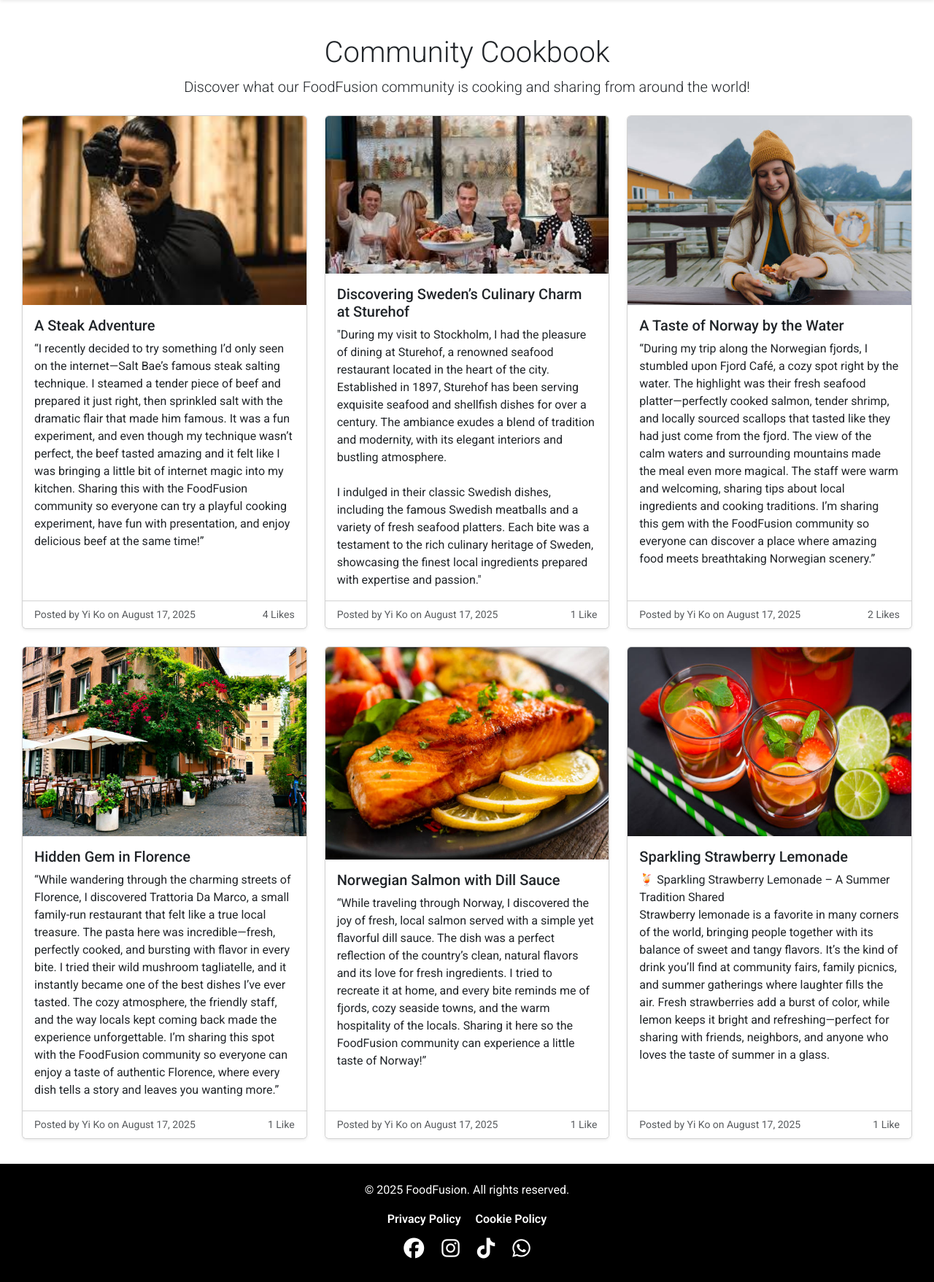
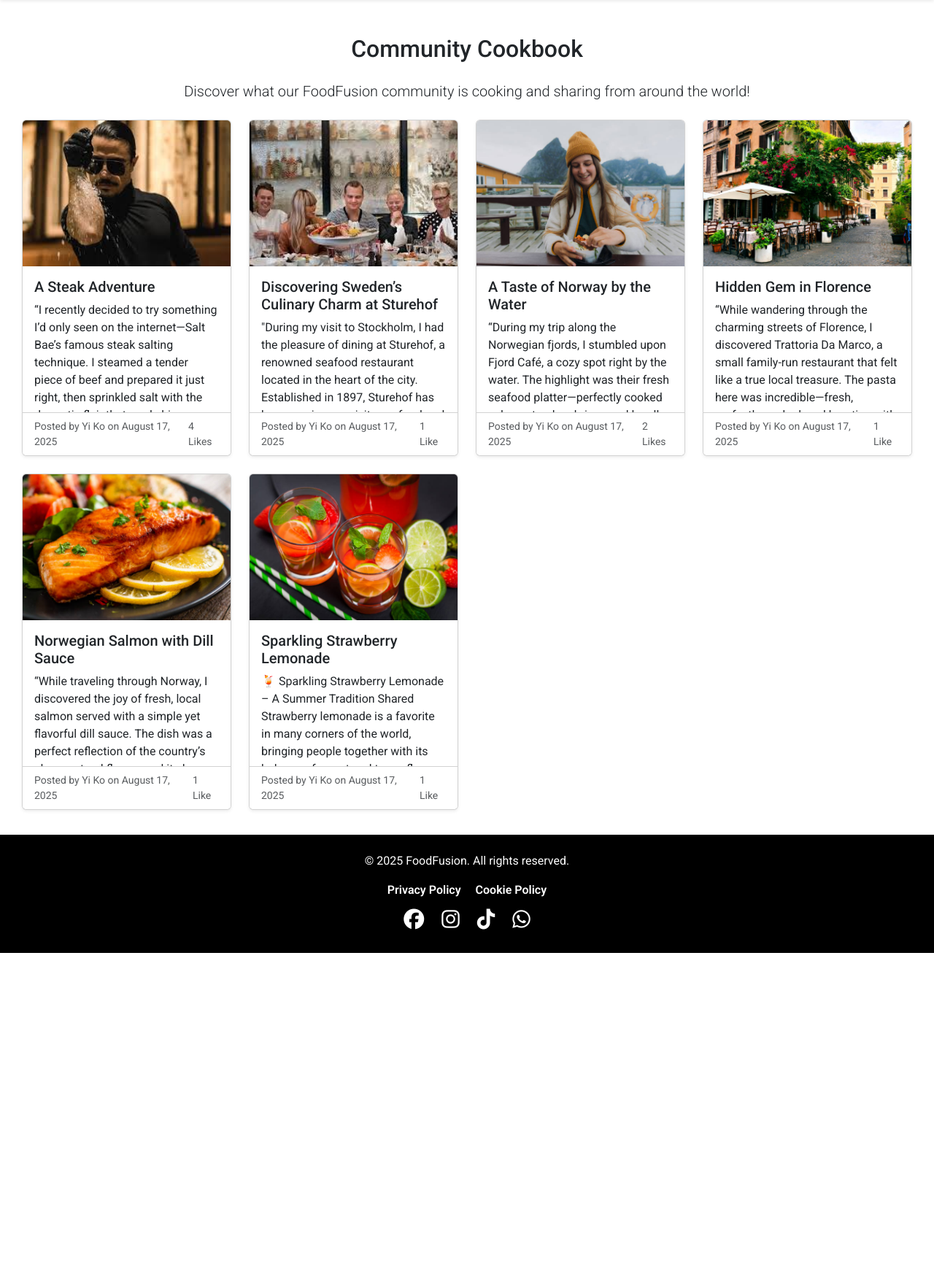
Before and after one commit to suyiko-coding/Food-Fusion, a PHP site: page /food-fusion/community.php in a window 1280 px wide. Shown: the part 62-1819 px from the top of the page at 73% size. After the commit the page ends 1368 px from the top, so only its background shows below. Run offline with PHP 8.4, Linux system fonts and the light colour scheme; data comes from the database, SQL or seed files in the repository; some web fonts are replaced.

Commit message:
fix community layout

```diff
--- a/assets/css/style.css
+++ b/assets/css/style.css
@@ -291,6 +291,16 @@ main {
     min-height: calc(100vh - (76.78px + 162px)) !important;
 }
 
+#community .card-body {
+    height: 200px;
+    overflow: hidden;
+}
+
+#community img {
+    height: 200px;
+    object-fit: cover;
+}
+
 @media (width <= 991px) {
     main {
         margin: 10px 10px;
--- a/community.php
+++ b/community.php
@@ -25,15 +25,15 @@ while ($row = $result->fetch_assoc()) {
 
 <main class="mt-5">
   <section class="text-center mb-4">
-    <h1 class="display-6">Community Cookbook</h1>
+    <h2 class="text-center mb-4">Community Cookbook</h2>
     <p class="lead">Discover what our FoodFusion community is cooking and sharing from around the world!</p>
   </section>
 
   <div class="row" id="community">
     <?php foreach($recipes as $recipe): ?>
-      <div class="col-md-6 col-lg-4 mb-4">
+      <div class="col-md-4 col-sm-6 col-lg-3 mb-4">
         <a href="detail.php?id=<?php echo $recipe['id'] ?>" class="text-decoration-none text-dark">
-          <div class="card h-100 shadow-sm recipe-card">
+          <div class="card shadow-sm recipe-card">
             <?php if (!empty($recipe['image'])): ?>
               <img src="uploads/<?php echo htmlspecialchars($recipe['image']) ?>" class="card-img-top" alt="<?php echo htmlspecialchars($recipe['title']) ?>">
             <?php else: ?>
```
